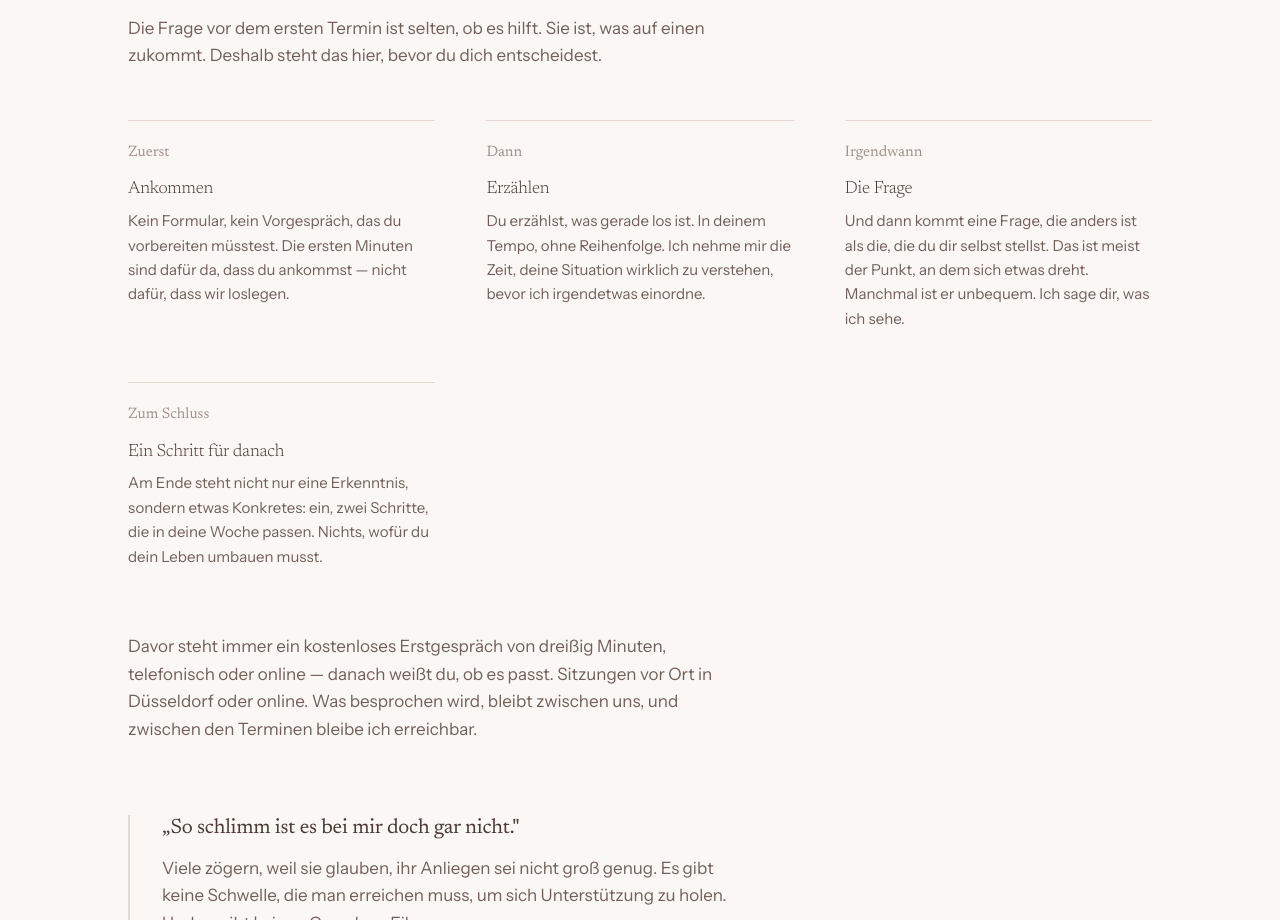
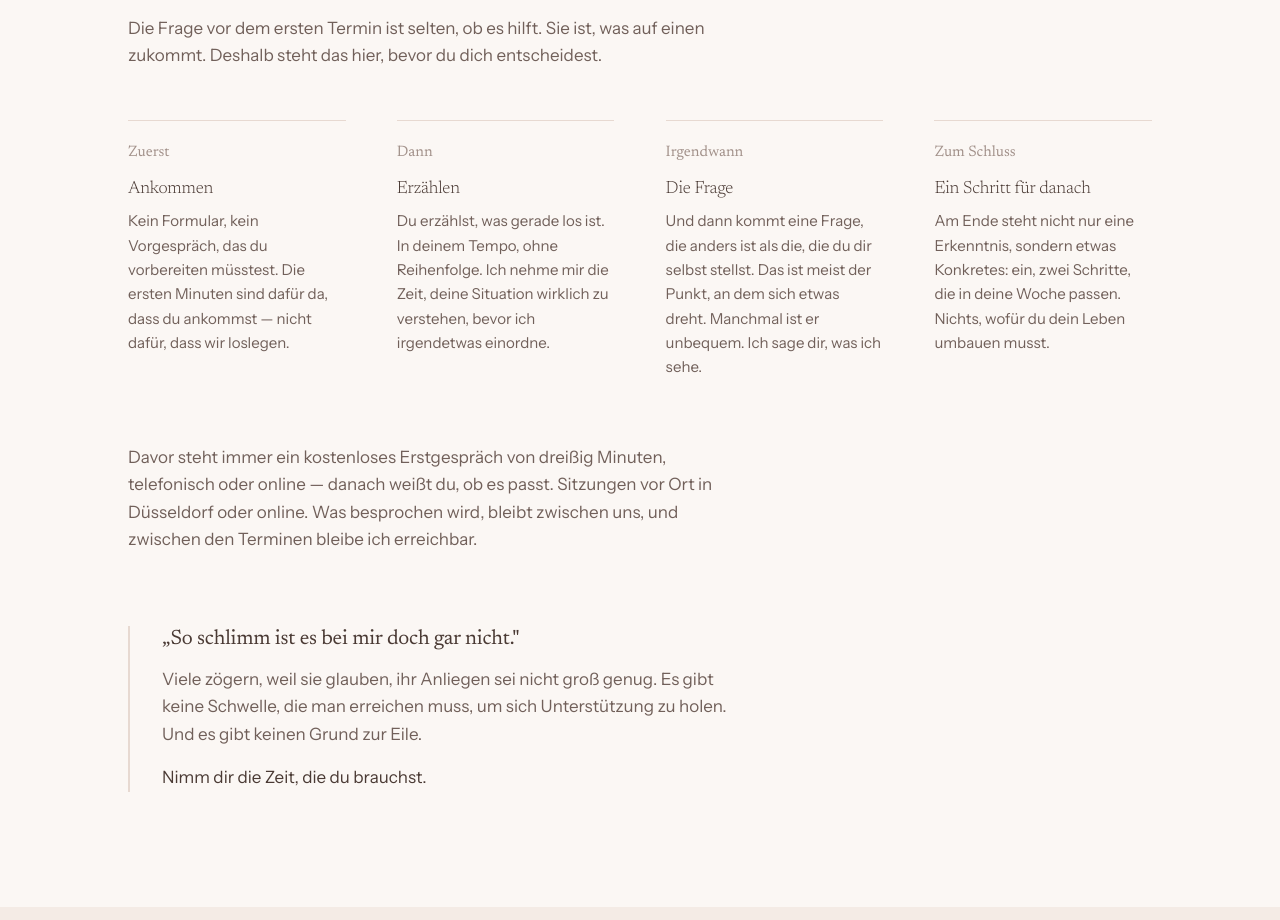
Before and after one commit to cjhomes/andreia-website, a website: page site/index.html in a window 1280 px wide. Shown: the part 2760-3680 px from the top of the page. Drawn offline with Linux system fonts and the light colour scheme.

Commit message:
Add files via upload

```diff
--- a/site/assets/style.css
+++ b/site/assets/style.css
@@ -132,7 +132,7 @@
   .creds li{padding:9px 0;border-top:1px solid var(--line);}
 
   /* Ablauf */
-  .steps{display:grid;grid-template-columns:repeat(3,1fr);gap:clamp(24px,4vw,52px);margin-top:50px;}
+  .steps{display:grid;grid-template-columns:repeat(auto-fit,minmax(210px,1fr));gap:clamp(24px,4vw,52px);margin-top:50px;}
   .step{border-top:1px solid var(--line);padding-top:20px;}
   .step .n{font-family:"Newsreader",Georgia,serif;font-size:.95rem;color:var(--ink-mute);display:block;margin-bottom:.8rem;}
   .step h3{font-size:1.1rem;margin-bottom:.5rem;}
```
